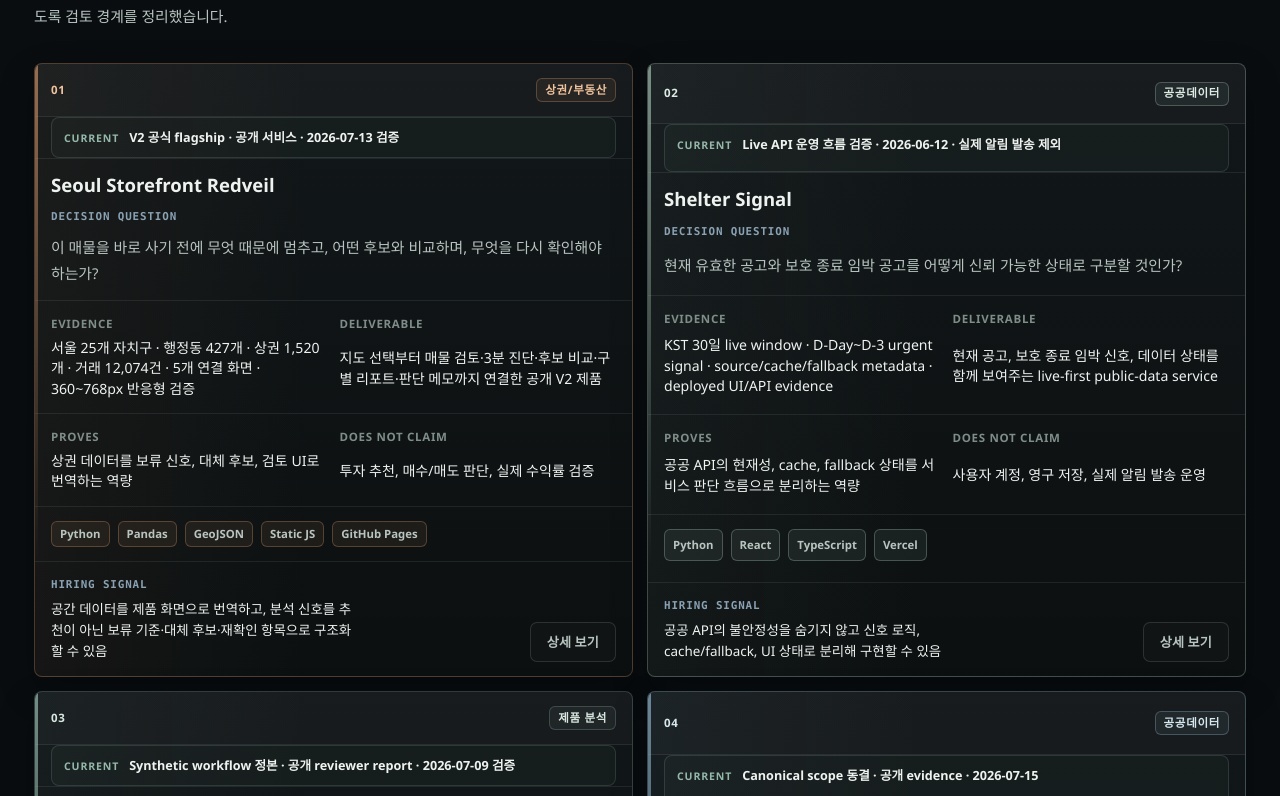
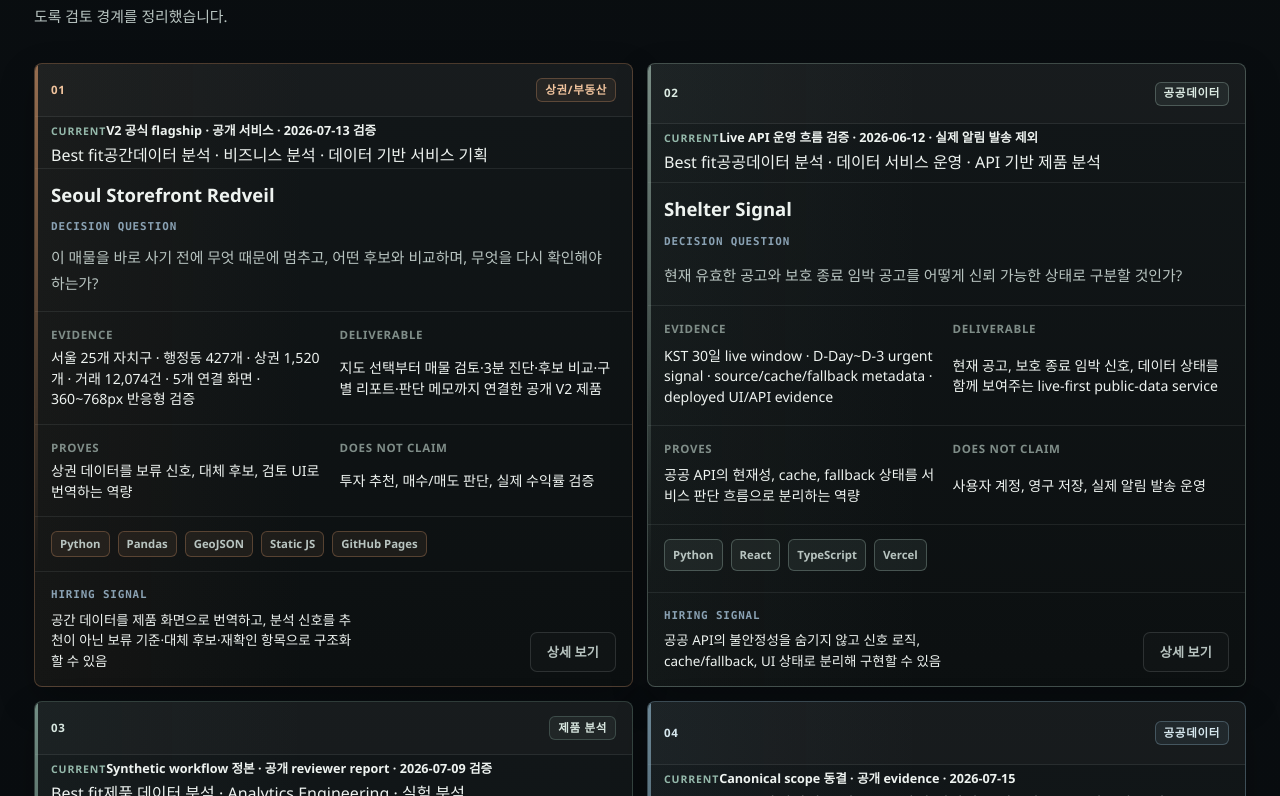
Before and after one commit to dffxonnb-cyber/signal-archive, a Next.js app: page / in a window 1280 px wide. Shown: the part 1784-2580 px from the top of the page. Built offline with nearby package versions, Linux system fonts and the light colour scheme.

Commit message:
feat: show role fit on featured status strips

```diff
--- a/components/project-current-status.tsx
+++ b/components/project-current-status.tsx
@@ -1,4 +1,7 @@
-import { getProjectCurrentStatusLine } from "@/content/project-public-status";
+import {
+  getProjectBestFitRoleLine,
+  getProjectCurrentStatusLine,
+} from "@/content/project-public-status";
 
 import styles from "./project-current-status.module.css";
 
@@ -13,11 +16,17 @@ export function ProjectCurrentStatus({
 }: ProjectCurrentStatusProps) {
   return (
     <div
-      className={`${styles.status} ${styles[variant]}`}
-      aria-label="현재 프로젝트 상태"
+      className={`${styles.group} ${styles[variant]}`}
+      aria-label="현재 프로젝트 상태와 추천 직무"
     >
-      <span className={styles.label}>Current</span>
-      <span className={styles.value}>{getProjectCurrentStatusLine(slug)}</span>
+      <div className={styles.row}>
+        <span className={styles.label}>Current</span>
+        <span className={styles.value}>{getProjectCurrentStatusLine(slug)}</span>
+      </div>
+      <div className={`${styles.row} ${styles.roleRow}`}>
+        <span className={styles.roleLabel}>Best fit</span>
+        <span className={styles.roleValue}>{getProjectBestFitRoleLine(slug)}</span>
+      </div>
     </div>
   );
 }
```
